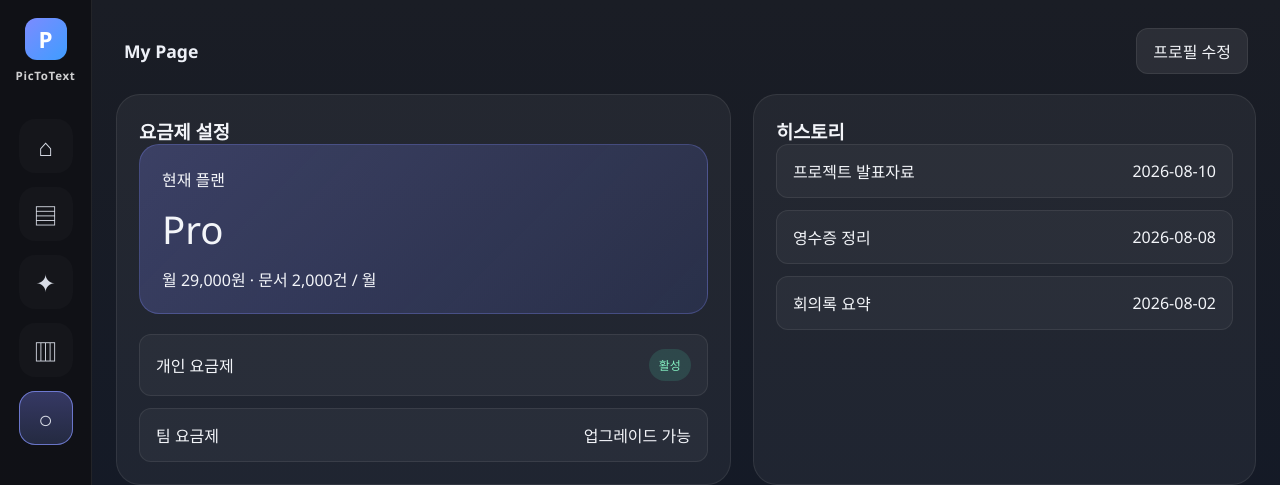
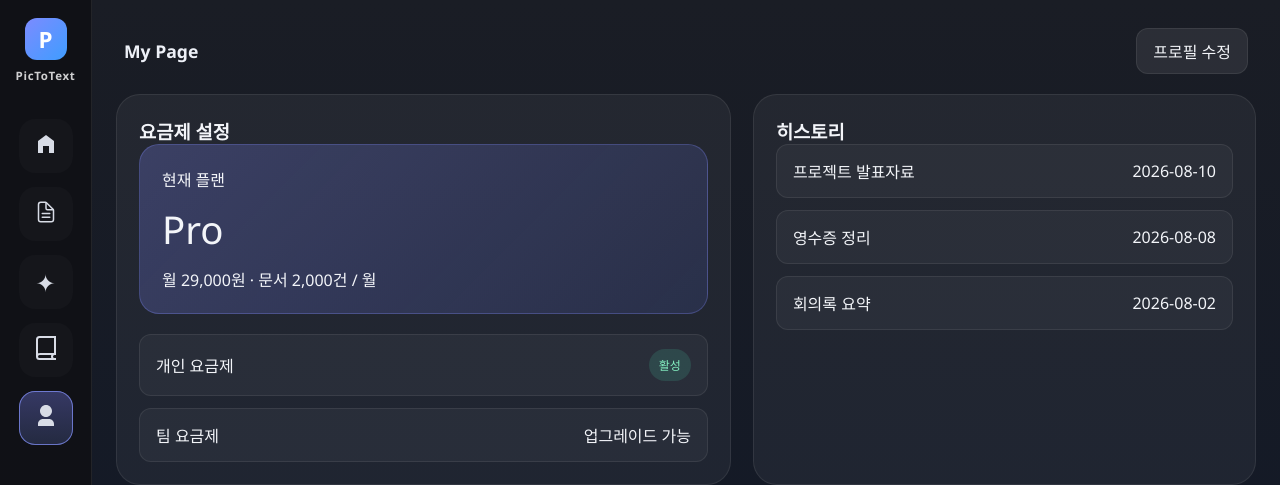
Before and after one commit to GyuHwan123/mainProject, a React (Vite) app in the folder ocr-web-app/frontend/: page /mypage in a window 1280 px wide. Shown: the top 485 px of the page. Built offline with nearby package versions, Linux system fonts and the light colour scheme; no server answers; sample sign-in values are in the browser's storage.

Commit message:
feat : 사이드바 아이콘수정

```diff
--- a/ocr-web-app/frontend/src/components/Sidebar.jsx
+++ b/ocr-web-app/frontend/src/components/Sidebar.jsx
@@ -1,11 +1,17 @@
 import { Link, useLocation } from 'react-router-dom';
 
+import { IoDocumentTextOutline } from 'react-icons/io5';
+import { RiUser3Fill } from "react-icons/ri";
+import { MdHomeFilled } from "react-icons/md";
+import { GrCatalogOption } from "react-icons/gr";
+
+
 const items = [
-  { label: '대시보드', icon: '⌂', path: '/dashboard' },
-  { label: 'PDF 추출', icon: '▤', path: '/ocr' },
+  { label: '대시보드', icon: <MdHomeFilled />, path: '/dashboard' },
+  { label: 'PDF 추출', icon: <IoDocumentTextOutline />, path: '/ocr' },
   { label: 'AI 채팅', icon: '✦', path: '/chat' },
-  { label: '리포트', icon: '▥', path: '/reports' },
-  { label: '내 정보', icon: '○', path: '/mypage' },
+  { label: '리포트', icon: <GrCatalogOption />, path: '/reports' },
+  { label: '내 정보', icon: <RiUser3Fill />, path: '/mypage' },
 ];
 
 export default function Sidebar() {
```
